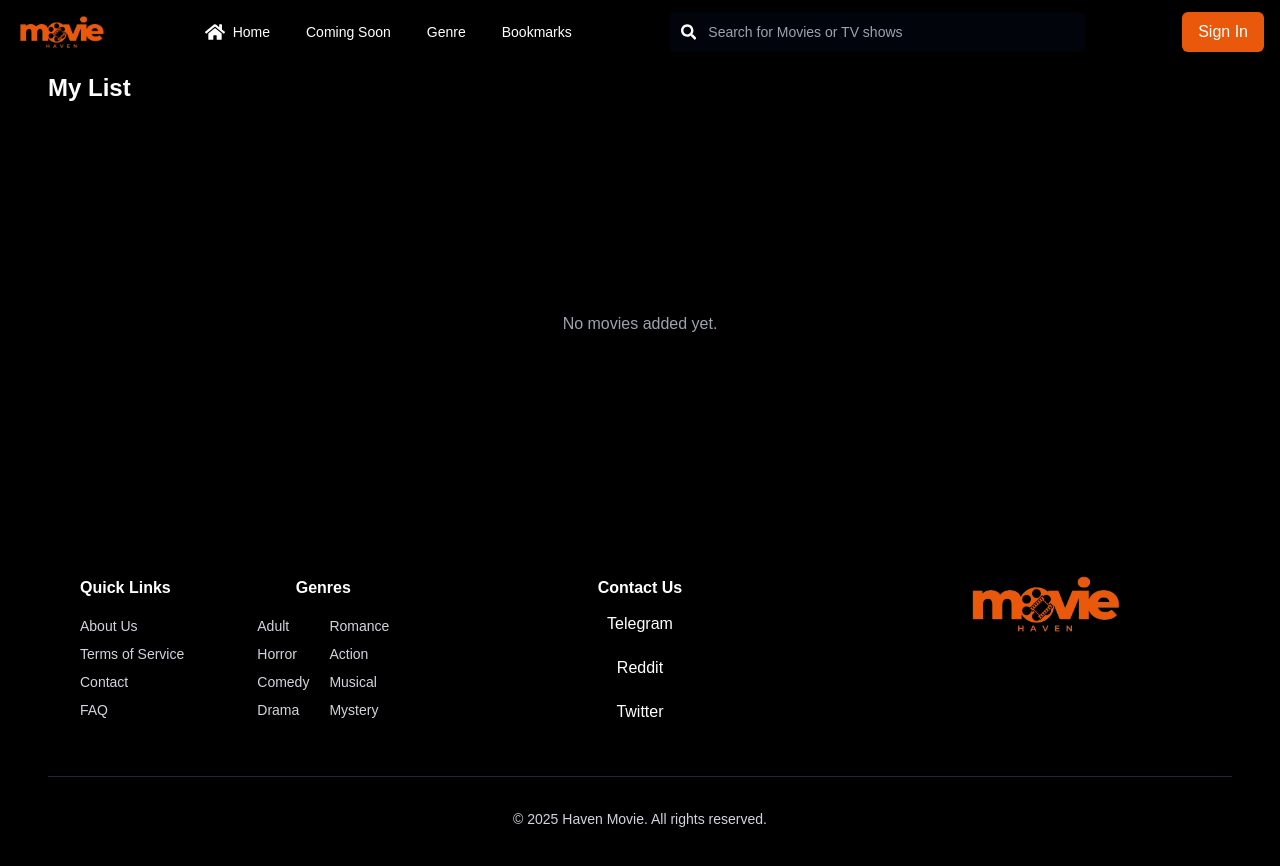
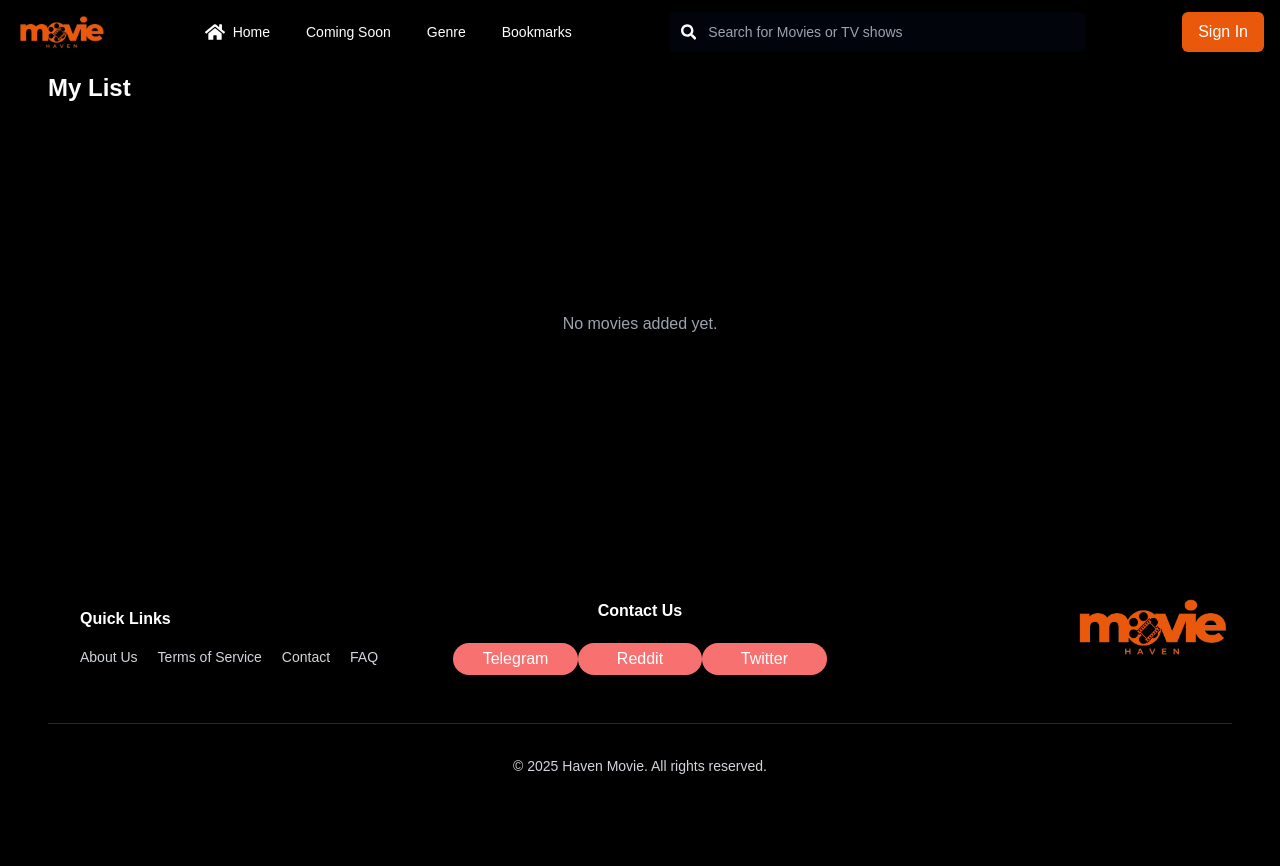
Before and after one commit to dnjstr/MovieApp-Front-End, a React (Vite) app: page /my-list in a window 1280 px wide. Shown: the top 866 px of the page. Built offline with nearby package versions, Linux system fonts and the light colour scheme.

Commit message:
Styles minimal changes

```diff
--- a/src/App.css
+++ b/src/App.css
@@ -10,7 +10,7 @@
 /* Custom Styles */
 body {
     font-family: 'Arial', sans-serif;
-
+    background-color: black;
 }
 
 .mainbg {
@@ -185,3 +185,14 @@ body {
 .sign-in-up-hover:hover {
     background: linear-gradient(to right, rgba(0, 0, 0, 0) 20%, rgba(234, 88, 12, 0.3) 70%, rgba(234, 88, 12, 0.8) 90%);
 }
+
+
+
+.movie-list-container {
+    border-top: 3px solid var(--primary-movie-bg-color);
+    border-radius: 5px;
+}
+
+.homepage-watch-btn {
+    border: 1px solid var(--primary-movie-bg-color);
+}
--- a/src/components/layout/Footer.tsx
+++ b/src/components/layout/Footer.tsx
@@ -6,10 +6,10 @@ const Footer = () => {
       <div className="max-w-full mx-auto">
         <div className="grid grid-cols-1 lgx:grid-cols-3 gap-8 ">
 
-          <div className="flex  justify-between px-8 ">
+          <div className="flex items-center justify-between px-8 ">
             <div className="space-y-2 pr-16">
               <h3 className="font-semibold text-white mb-4">Quick Links</h3>
-              <div className="space-y-2">
+              <div className="flex gap-5">
                   <Link to="/about" className="block text-sm whitespace-nowrap
                   hover:text-white transition-colors">
                     About Us
@@ -29,7 +29,7 @@ const Footer = () => {
               </div>
             </div>
 
-            <div className="">
+            {/* <div className="">
               <div className='flex justify-center'>
                 <h3 className="font-semibold text-white mb-4">Genres</h3>
               </div>
@@ -55,29 +55,29 @@ const Footer = () => {
                   hover:text-orange-400 transition-colors">Mystery</a>
                 </div>
               </div>
-            </div>
+            </div> */}
           </div>
 
-          <div className="text-center space-y-1  ">
+          <div className="text-center">
             <h3 className="font-semibold text-white mb-2">Contact Us</h3>
-            <div className="space-y-3 flex flex-col items-center ">
+            <div className="space-y-3 flex items-center ">
               <a
                 href="https://web.telegram.org/" target='_blank'
-          className="w-48 px-6 py-1 text-white rounded-full
+                className="w-48 px-6 py-1 mt-3 bg-red-400 text-white rounded-full
                 hover:text-orange-400 transition-colors"
               >
                 Telegram
               </a>
               <a
                 href="https://www.reddit.com/" target='_blank'
-          className="w-48 px-6 py-1 text-white rounded-full
+                className="w-48 px-6 py-1 bg-red-400 text-white rounded-full
                 hover:text-orange-400 transition-colors"
               >
                 Reddit
               </a>
               <a
                 href="https://x.com" target='_blank'
-          className="w-48 px-6 py-1 text-white rounded-full
+                className="w-48 px-6 py-1 bg-red-400 text-white rounded-full
                 hover:text-orange-400 transition-colors"
               >
                 Twitter
@@ -85,12 +85,12 @@ const Footer = () => {
             </div>
           </div>
 
-          <div className="flex justify-center md:justify-center ">
+          <div className="justify-center md:justify-end hidden lg:flex">
             <Link to="/">
               <img
                 src="/Logo.png"
                 alt="Haven Movie Logo"
-                className=" h-14 w-auto object-contain"
+                className="h-14 w-auto object-contain"
               />
             </Link>
 
--- a/src/components/layout/MainPage.tsx
+++ b/src/components/layout/MainPage.tsx
@@ -65,7 +65,7 @@ const MainPage: React.FC = () => {
                   {slide.title}
                 </h1>
                 <p className="z-20 mt-4 pe-5 text-sm w-6/12 text-gray-300">{slide.description}</p>
-                <button className="z-20 mt-4 bg-orange-600 hover:bg-orange-700 text-white px-6 py-3 rounded-md text-lg font-semibold transition-all ease-in-out duration-300">
+                <button className="homepage-watch-btn z-20 mt-4  hover:bg-orange-500 text-white px-6 py-3 rounded-md text-lg font-semibold transition-all ease-in-out duration-300">
                   Watch Now
                 </button>
               </div>
--- a/src/components/movies/MovieDetail.tsx
+++ b/src/components/movies/MovieDetail.tsx
@@ -232,8 +232,8 @@ const MovieDetail: React.FC = () => {
                         </>
                     )}
 
-                    <h2 className="text-2xl font-bold mt-6 text-center border-b border-orange-600 pb-2">Ratings & Reviews</h2>
-                    <div className="text-center mt-4">
+                    <h2 className="text-2xl font-bold mt-6 text-center">Ratings & Reviews</h2>
+                    <div className="text-center mt-4 border-t-2 border-orange-600 pt-3 rounded">
                         <p className="text-yellow-400 text-xl">{'⭐'.repeat(Math.round(movie.average_rating))}</p>
                         <p className="text-sm text-gray-400">Average Rating: {movie.average_rating} / 10</p>
                     </div>
--- a/src/components/movies/Movielistsection.tsx
+++ b/src/components/movies/Movielistsection.tsx
@@ -66,11 +66,11 @@ const MovieListSection: React.FC = () => {
         Popular on <span className='gradient-text'>Movie Haven</span>
       </h2>
 
-      <div className="grid grid-cols-2 md:grid-cols-3 lg:grid-cols-5 xl:grid-cols-6 gap-4">
+      <div className="movie-list-container grid grid-cols-2 md:grid-cols-3 lg:grid-cols-5 xl:grid-cols-6 gap-4 max-h-96">
         {movies.map((movie) => (
           <div
             key={movie.id}
-            className="relative group cursor-pointer hover:scale-105 transition-transform duration-300 w-full max-w-[240px] mx-auto"
+            className="relative group cursor-pointer hover:scale-105 transition-transform duration-300 w-full max-w-[240px] mx-auto mt-6"
             onClick={() => handleMovieClick(movie.id)}
           >
             <div className="aspect-[2/3] relative rounded-lg overflow-hidden shadow-lg">
```
Lines whose indentation alone changed are shown as unchanged.
